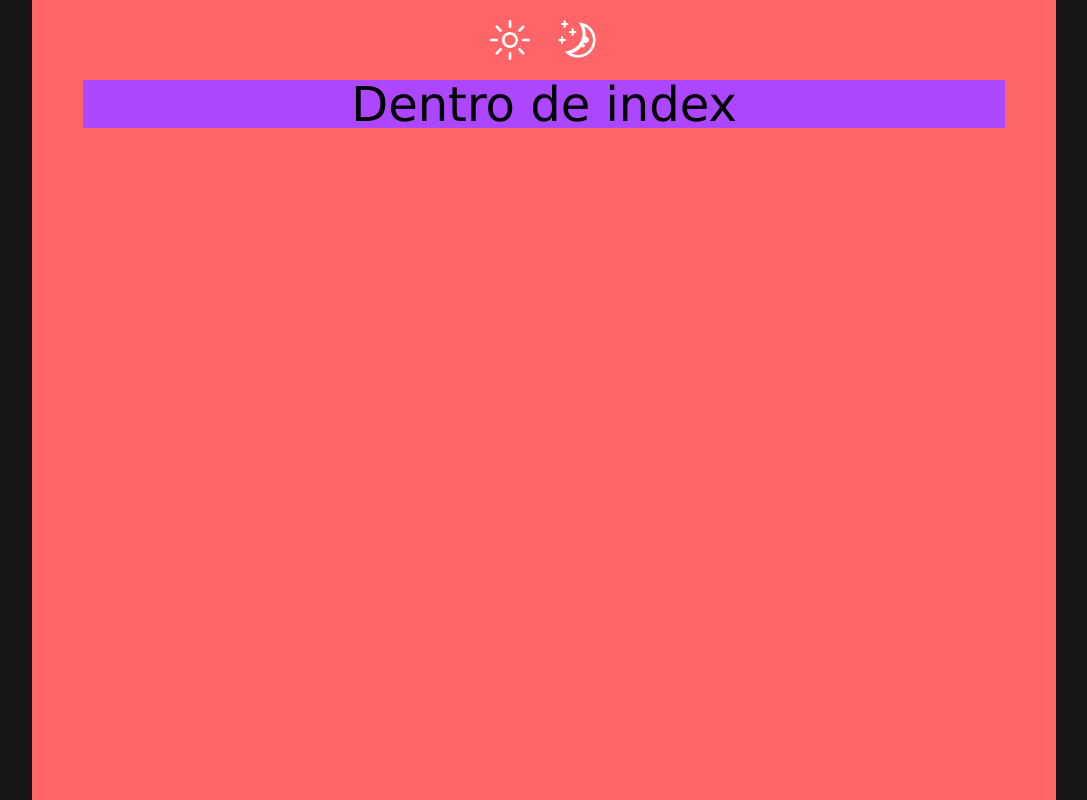
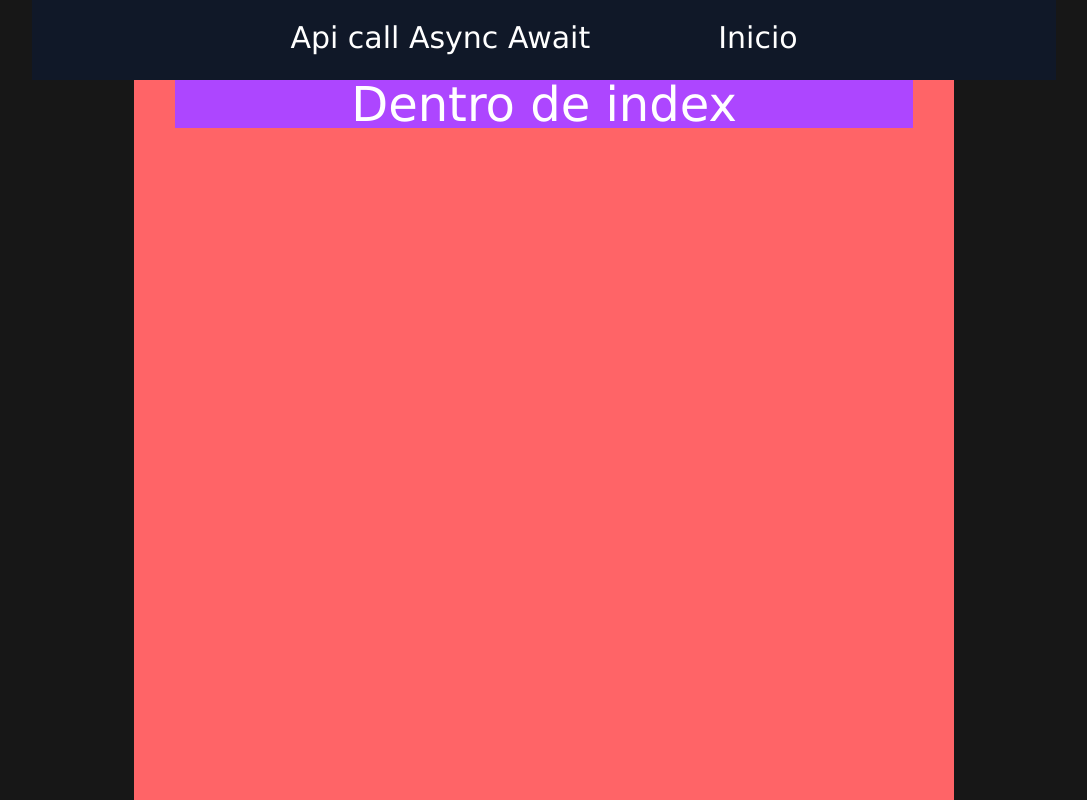
Before and after one commit to Tapricio/portafolio, a Next.js app: page / in a window 1280 px wide. Shown: the top 800 px of the page, without its empty margins (96-1183 px from the left). Built offline with nearby package versions, Linux system fonts and the light colour scheme.

Commit message:
conexion API

```diff
--- /dev/null
+++ b/API/allUsers.tsx
@@ -0,0 +1,6 @@
+/* obtenemos usuarios API DummyJson */
+export const allUsers = async () => {
+  const response = await fetch("https://dummyjson.com/users");
+  const results = await response.json();
+  return results;
+};
--- /dev/null
+++ b/app/api_async_await/page.tsx
@@ -0,0 +1,36 @@
+"use client";
+import React, { Suspense, useEffect, useState } from "react";
+import { allUsers } from "@/API/allUsers";
+
+type UsersData = {
+  id: number;
+  firstName: string;
+};
+const ApiAsyncAwait = () => {
+  const [usuarios, setUsuarios] = useState<UsersData[]>([]);
+  useEffect(() => {
+    const fetchData = async () => {
+      const data = await allUsers();
+      setUsuarios(data.users);
+    };
+    fetchData();
+    console.log(fetchData());
+  }, []);
+
+  return (
+    <div className="text-white">
+      <h1 className="text-5xl">resultados API call</h1>
+      <Suspense>
+        <ul>
+          {usuarios.map((user, index) => (
+            <li key={index}>
+              Id:{user.id} Nombre:{user.firstName}
+            </li>
+          ))}
+        </ul>
+      </Suspense>
+    </div>
+  );
+};
+
+export default ApiAsyncAwait;
--- a/app/layout.tsx
+++ b/app/layout.tsx
@@ -28,7 +28,9 @@ export default function RootLayout({
       <body className="bg-background">
         <Nav />
 
-        <main>{children}</main>
+        <main className="pt-[10vh] w-[80%] mx-auto h-[5000px] text-foreground">
+          {children}
+        </main>
         <footer></footer>
       </body>
     </html>
--- a/app/page.tsx
+++ b/app/page.tsx
@@ -3,7 +3,7 @@ import Index from "@/components/Index/Index";
 
 export default function Home() {
   return (
-    <div className="w-[80%] mx-auto h-[5000px] bg-red-400 pt-[10vh]">
+    <div className="w-[80%] mx-auto h-[5000px] bg-red-400">
       <Index />
     </div>
   );
--- a/components/Nav/Nav.tsx
+++ b/components/Nav/Nav.tsx
@@ -1,17 +1,24 @@
 "use client";
+import Link from "next/link";
 import React from "react";
 /* import ToggleBtn from "./ToggleBtn";
  */ import { RxSun, RxMoon } from "react-icons/rx";
 
 const Nav = () => {
   return (
-    <nav className="w-[80%] h-[10vh] left-1/2 -translate-x-1/2 text-foreground flex justify-center fixed">
-      <ul className="flex gap-7 text-3xl p-5">
-        <li>
+    <nav className="bg-gray-900 w-[80%] h-[10vh] left-1/2 -translate-x-1/2 text-foreground flex justify-center fixed">
+      <ul className="flex gap-32 text-3xl p-5">
+        {/* <li>
           <RxSun size={"auto"} />
         </li>
         <li>
           <RxMoon size={"auto"} />
+        </li> */}
+        <li>
+          <Link href="/api_async_await">Api call Async Await</Link>
+        </li>
+        <li>
+          <Link href={"/"}>Inicio</Link>
         </li>
         {/* <li>
           <ToggleBtn sizeBtn={"3vw"} />
```
